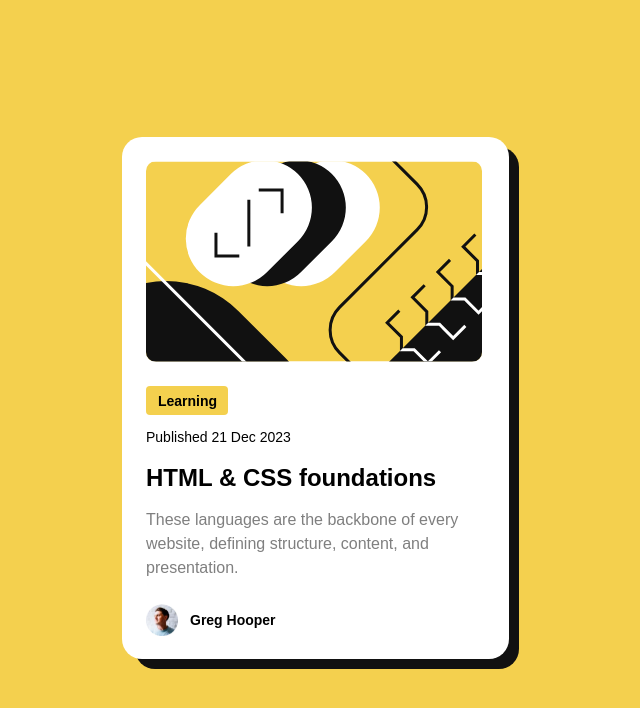
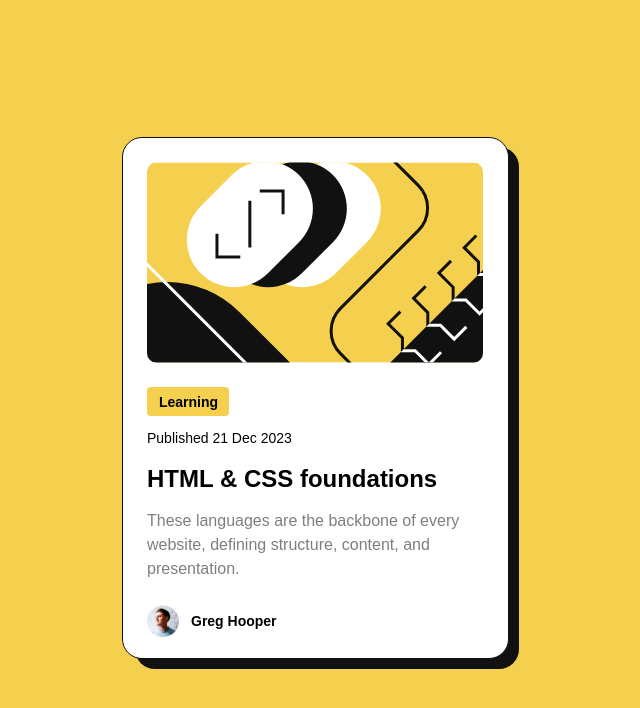
Before and after one commit to huythonhd1999/blog-preview-card-main, a plain HTML site: page index.html in a window 1280 px wide. Shown: the whole page, without its empty margins (321-961 px from the left). Drawn offline with Linux system fonts and the light colour scheme; a web font is replaced by a local one.

Commit message:
Update css

```diff
--- a/index.css
+++ b/index.css
@@ -29,6 +29,7 @@ body {
   display: flex;
   flex-direction: column;
   padding: 24px;
+  border: 1px solid #111111;
   background-color: #ffffff;
   border-radius: 20px;
   gap: 24px;
```
